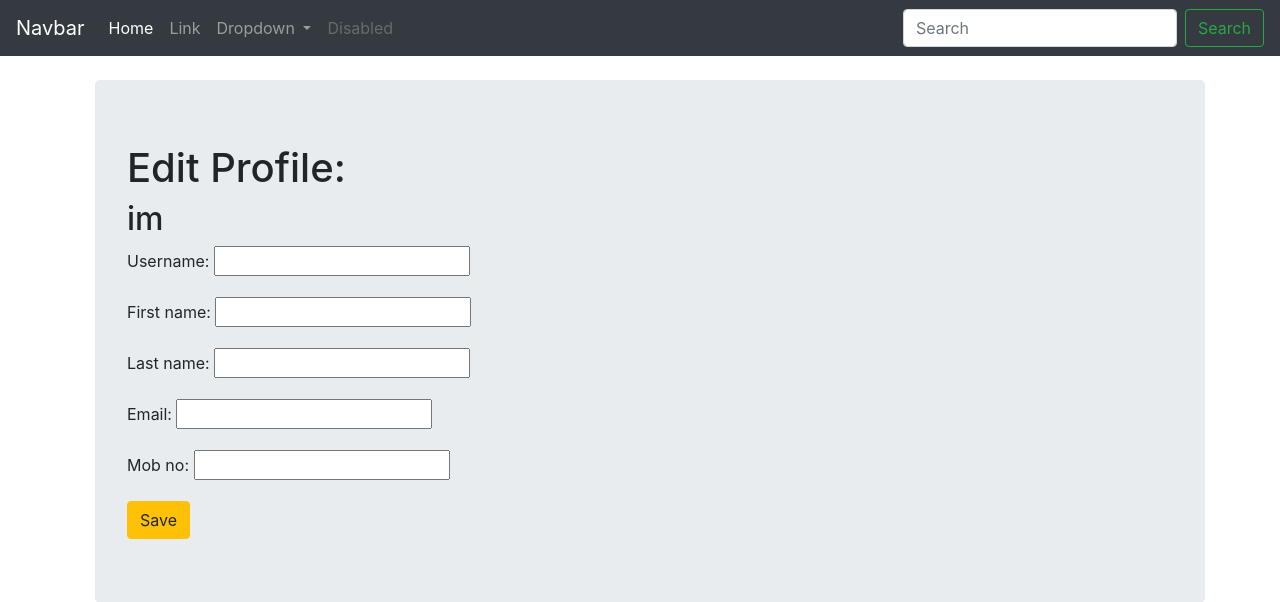
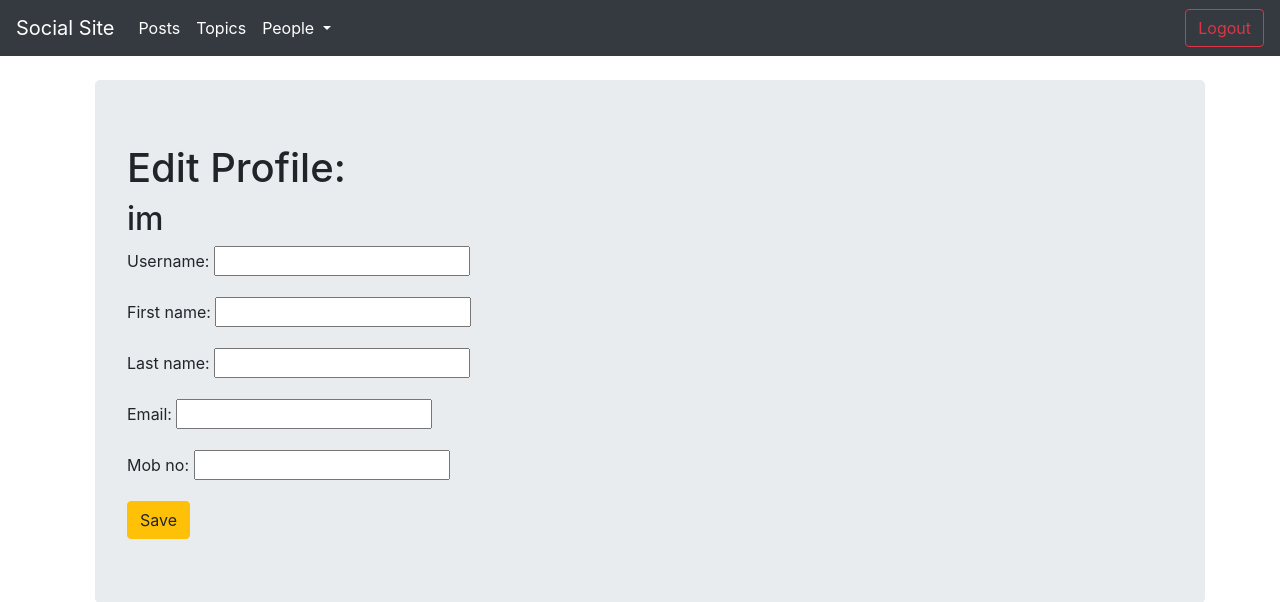
Before and after one commit to tanmayvijay/Social-Media, a Django app: a page that uses templates/base.html in a window 1280 px wide. Shown: the top 602 px of the page. Run offline with Django 3.2, Linux system fonts and the light colour scheme; a user stored in the database is signed in; parts of the project's set-up code (start-up, migrations or seed data) failed here and were passed over; some libraries are stand-ins or nearby versions.

Commit message:
navbar links made

```diff
--- a/templates/base.html
+++ b/templates/base.html
@@ -13,17 +13,17 @@
 	<link rel="stylesheet" type="text/css" href="{%static 'css/bootstrap.min.css'%}">
 	<link rel="stylesheet" type="text/css" href="{%static 'css/style.css'%}">
 
-<script src="https://code.jquery.com/jquery-3.3.1.slim.min.js" integrity="sha384-q8i/X+965DzO0rT7abK41JStQIAqVgRVzpbzo5smXKp4YfRvH+8abtTE1Pi6jizo" crossorigin="anonymous"></script>
-<script src="https://cdnjs.cloudflare.com/ajax/libs/popper.js/1.14.7/umd/popper.min.js" integrity="sha384-UO2eT0CpHqdSJQ6hJty5KVphtPhzWj9WO1clHTMGa3JDZwrnQq4sF86dIHNDz0W1" crossorigin="anonymous"></script>
+  <script src="https://code.jquery.com/jquery-3.3.1.slim.min.js" integrity="sha384-q8i/X+965DzO0rT7abK41JStQIAqVgRVzpbzo5smXKp4YfRvH+8abtTE1Pi6jizo" crossorigin="anonymous"></script>
+  <script src="https://cdnjs.cloudflare.com/ajax/libs/popper.js/1.14.7/umd/popper.min.js" integrity="sha384-UO2eT0CpHqdSJQ6hJty5KVphtPhzWj9WO1clHTMGa3JDZwrnQq4sF86dIHNDz0W1" crossorigin="anonymous"></script>
 
-<script src="{% static 'js/bootstrap.min.js' %}" integrity="sha384-JjSmVgyd0p3pXB1rRibZUAYoIIy6OrQ6VrjIEaFf/nJGzIxFDsf4x0xIM+B07jRM" crossorigin="anonymous"></script>
+  <script src="{% static 'js/bootstrap.min.js' %}" integrity="sha384-JjSmVgyd0p3pXB1rRibZUAYoIIy6OrQ6VrjIEaFf/nJGzIxFDsf4x0xIM+B07jRM" crossorigin="anonymous"></script>
 
 
 </head>
 <body>
 
 <nav class="navbar navbar-expand-lg navbar-dark bg-dark fixed-top">
-  <a class="navbar-brand" href="#">Navbar</a>
+  <a class="navbar-brand" href="{%url 'homepage'%}">Social Site</a>
   <button class="navbar-toggler" type="button" data-toggle="collapse" data-target="#navbarSupportedContent" aria-controls="navbarSupportedContent" aria-expanded="false" aria-label="Toggle navigation">
     <span class="navbar-toggler-icon"></span>
   </button>
@@ -31,30 +31,48 @@
   <div class="collapse navbar-collapse" id="navbarSupportedContent">
     <ul class="navbar-nav mr-auto">
       <li class="nav-item active">
-        <a class="nav-link" href="#">Home <span class="sr-only">(current)</span></a>
+        <a class="nav-link" href="{%url 'posts:posts_home'%}">Posts <span class="sr-only"></span></a>
       </li>
       <li class="nav-item">
-        <a class="nav-link" href="#">Link</a>
+        <a class="nav-link active" href="{%url 'posts:topics_view'%}">Topics</a>
       </li>
+
+      {%if request.user.is_authenticated%}
       <li class="nav-item dropdown">
-        <a class="nav-link dropdown-toggle" href="#" id="navbarDropdown" role="button" data-toggle="dropdown" aria-haspopup="true" aria-expanded="false">
-          Dropdown
+        <a class="nav-link active dropdown-toggle" href="#" id="navbarDropdown" role="button" data-toggle="dropdown" aria-haspopup="true" aria-expanded="false">
+          People
         </a>
         <div class="dropdown-menu" aria-labelledby="navbarDropdown">
-          <a class="dropdown-item" href="#">Action</a>
-          <a class="dropdown-item" href="#">Another action</a>
+          <a class="dropdown-item" href="{%url 'accounts:accounts_home'%}">Suggested People</a>
           <div class="dropdown-divider"></div>
-          <a class="dropdown-item" href="#">Something else here</a>
+
+          <a class="dropdown-item" href="{%url 'accounts:following'%}">Following</a>
+
+          <a class="dropdown-item" href="{%url 'accounts:followers'%}">Followers</a>
         </div>
       </li>
-      <li class="nav-item">
-        <a class="nav-link disabled" href="#" tabindex="-1" aria-disabled="true">Disabled</a>
-      </li>
+      {%endif%}
     </ul>
-    <form class="form-inline my-2 my-lg-0">
-      <input class="form-control mr-sm-2" type="search" placeholder="Search" aria-label="Search">
-      <button class="btn btn-outline-success my-2 my-sm-0" type="submit">Search</button>
-    </form>
+
+    {%if not request.user.is_authenticated%}
+      <a href="{%url 'accounts:register'%}">
+        <button class="btn btn-outline-warning my-2 my-sm-0" type="submit">Register</button>
+      </a>
+
+      &nbsp;&nbsp;&nbsp;&nbsp;&nbsp;&nbsp;&nbsp;&nbsp;&nbsp;
+      <a href="{%url 'accounts:login'%}">
+        <button class="btn btn-outline-success my-2 my-sm-0" type="submit">Login</button>
+      </a>
+
+      {%else%}
+
+      <a href="{%url 'accounts:logout'%}">
+        <button class="btn btn-outline-danger my-2 my-sm-0" type="submit">Logout</button>
+      </a>
+
+    {%endif%}
+
+
   </div>
 </nav>
 
```
Also changed, not shown: db.sqlite3.
